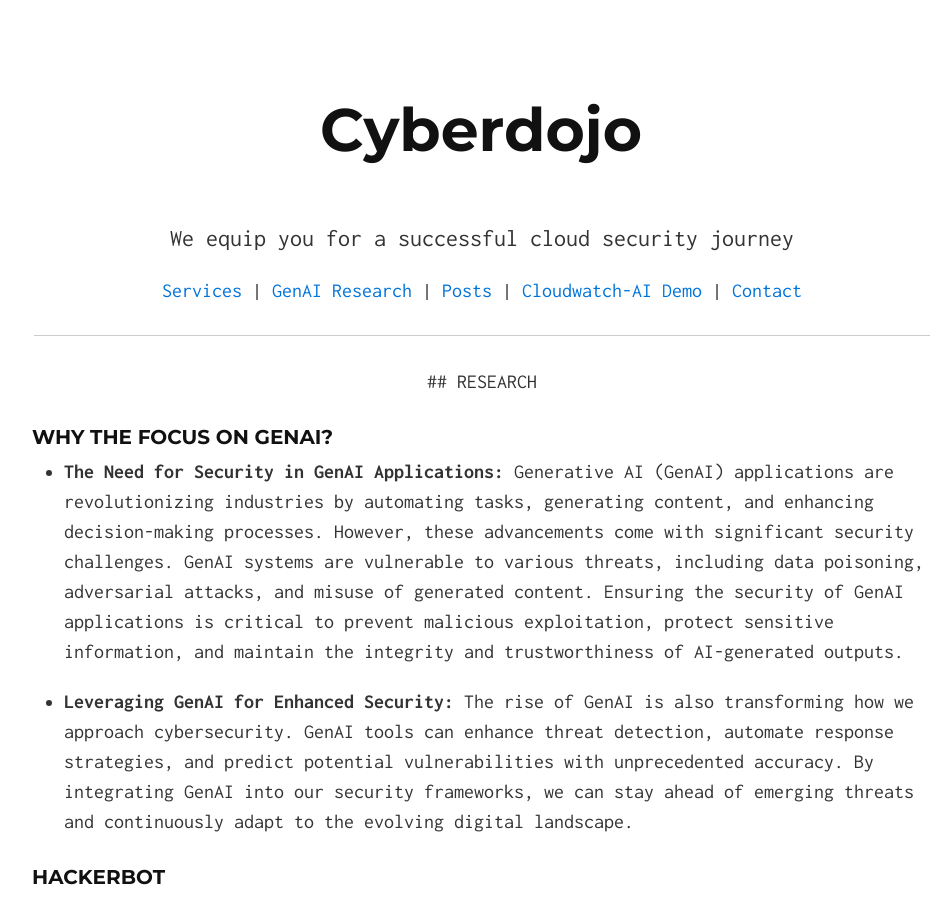
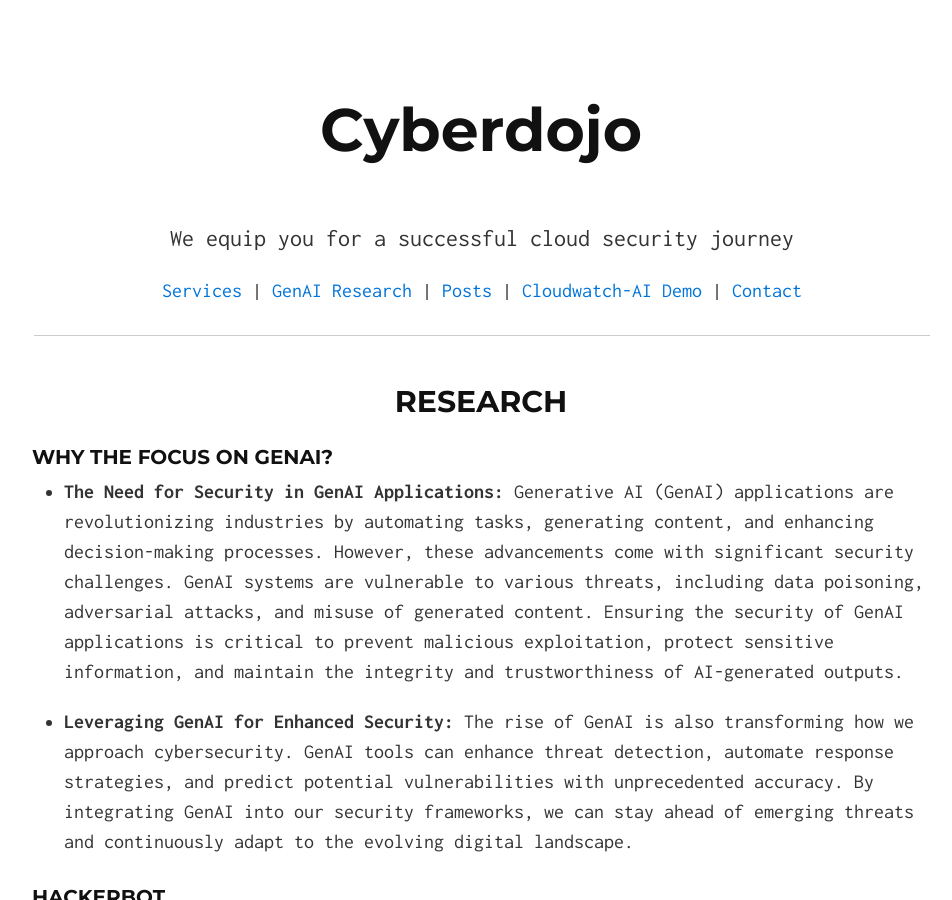
Before and after one commit to Ahmed-AG/cyberdojo-page, a Jekyll site: the page built from research.md, in a window 1280 px wide and 900 px high. Shown: the whole window, without its empty margins (158-1110 px from the left). Built offline with Jekyll 4.4.1, drawn with Linux system fonts in a browser that asks for light colours; our own code applies the rules of GitHub Pages for plain Markdown files.

Commit message:
update site

```diff
--- a/research.md
+++ b/research.md
@@ -1,9 +1,8 @@
 ---
 layout: default
 ---
-<center>
-## <a id="research-projects"></a>RESEARCH
-</center>
+
+## <center><a id="research-projects"></a>RESEARCH</center>
 
 ### Why the focus on GenAI?
 - **The Need for Security in GenAI Applications:** Generative AI (GenAI) applications are revolutionizing industries by automating tasks, generating content, and enhancing decision-making processes. However, these advancements come with significant security challenges. GenAI systems are vulnerable to various threats, including data poisoning, adversarial attacks, and misuse of generated content. Ensuring the security of GenAI applications is critical to prevent malicious exploitation, protect sensitive information, and maintain the integrity and trustworthiness of AI-generated outputs.
```
Also changed, not shown: other parts of research.md (+0 -1 lines), blog.md (+1 -2 lines).
